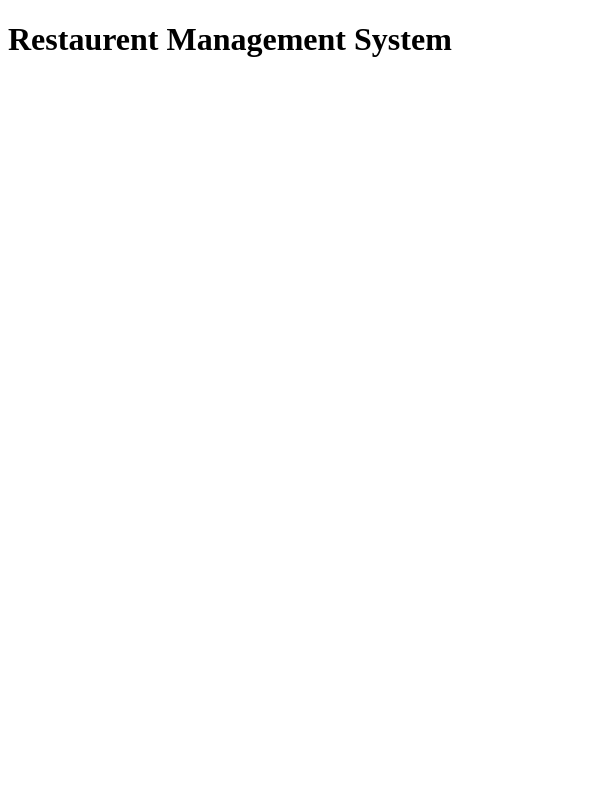
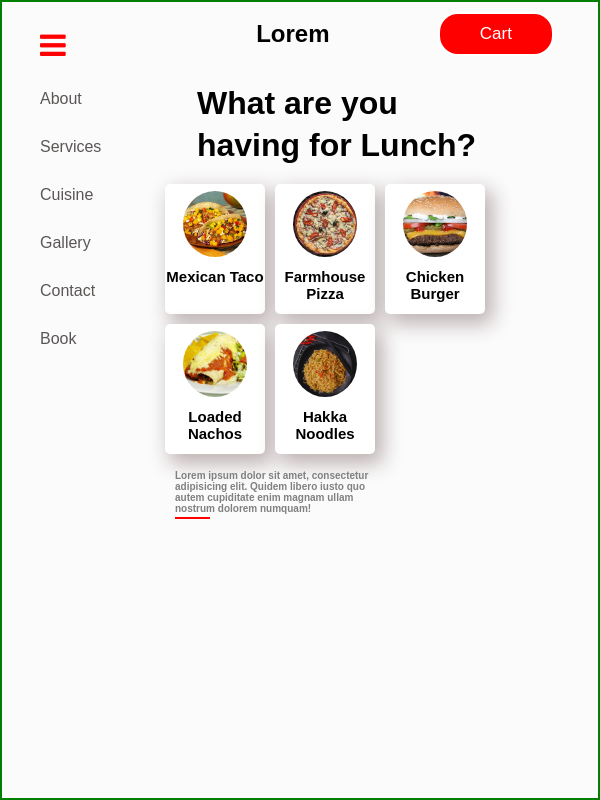
Before and after one commit to sauravkumar98/food, a plain HTML site: page index.html in a window 600 px wide. Drawn offline with Linux system fonts and the light colour scheme.

Commit message:
Completed

```diff
--- /dev/null
+++ b/css/desktop.css
@@ -0,0 +1,140 @@
+* {
+    margin: 0px;
+    padding: 0px;
+    box-sizing: border-box;
+}
+
+body {
+    background-color: #fbfbfb;
+    font-family: sans-serif;
+}
+
+.container {
+    width: 100vw;
+    height: 100vh;
+    display: flex;
+    flex-direction: row;
+    flex-wrap: wrap;
+    justify-content: space-around;
+}
+
+#navbar {
+        margin: 30px auto;
+        width: 20%;
+        display: flex;
+        flex-direction: column;
+        align-items: center;
+        flex-wrap: wrap;
+        align-content: space-between;
+        padding-left: 30px;
+
+
+}
+
+.icon
+{
+    display:none;
+}
+
+.logo span
+{
+    display: block;
+}
+ul li {
+    list-style: none;
+    margin: 40px 0px;
+}
+
+ul li a {
+    text-decoration: none;
+    color: rgb(90, 86, 86);
+}
+
+#cart{
+    position: relative;
+    left: 50px;
+    padding: 10px 40px;
+    font-size: 17px;
+    border-radius: 20px;
+    background-color: red;
+    color: white;
+    border: 2px solid white;
+    cursor: pointer;
+}
+
+
+.box {
+    width: 80%;
+
+}
+
+
+
+.box1 {
+    margin: 80px 0px;
+    display: flex;
+    flex-direction: row;
+    flex-wrap: wrap;
+    align-content: flex-start;
+    justify-content: space-evenly;
+    align-items: center;
+
+}
+
+.box1 h1 {
+    font-size: 3.5rem;
+}
+
+.box1 h1 span {
+    display: block;
+    margin: 5px 0px;
+}
+
+.box1 p {
+    display: block;
+    margin: 5px auto;
+    width: 200px;
+    text-align: start;
+    color:gray;
+}
+
+hr {
+    width: 60px;
+    height: 3px;
+    background-color: red;
+    border: none;
+}
+
+
+
+.box2 {
+    margin-top: 50px;
+    display: flex;
+    flex-wrap: wrap;
+    align-content: center;
+    align-items: center;
+    justify-content: space-around;
+}
+
+.item {
+    width: 200px;
+    height: 220px;
+    margin: 2px 5px;
+    background-color: white;
+    border-radius: 5px;
+    box-shadow: 6px 8px 20px 2px #bdb2b2;
+}
+
+img {
+width: 190px;
+height: 150px;
+margin: 5px auto;
+border-radius: 50%;
+padding: 2px 18px;
+object-fit: cover;
+}
+
+p {
+    text-align: center;
+    font-weight: bold;
+}
--- /dev/null
+++ b/css/mobile.css
@@ -0,0 +1,139 @@
+/* For Mobile devices */
+
+@media only screen and (min-width:480px) and (max-width:767px) {
+
+    .container {
+      border: 2px solid green;
+      display: flex;
+      flex-direction: column;
+      flex-wrap: wrap;
+      align-items: center;
+      justify-content: flex-start;
+    }
+
+    #navbar {
+        width: 100%;
+        height:0px;
+        margin:10px 0px;
+        display: flex;
+        flex-direction: row;
+        flex-wrap: wrap;
+        justify-content: space-around;
+    }
+
+    .icon {
+        display: unset;
+    }
+
+    .icon i{
+        color:red;
+        font-size: 30px;
+    }
+
+
+    ul {
+           position: absolute;
+           left: 40px;
+           top: 30px;
+           overflow: auto;
+    }
+
+    ul li {
+        list-style: none;
+        margin: 30px 0px;
+    }
+
+    ul li a {
+        text-decoration: none;
+        color: rgb(90, 86, 86);
+    }
+
+    .logo {
+        font-weight: bold;
+        position: relative;
+        left: 130px;
+    }
+
+    .logo span:nth-child(2) {
+        display: none;
+    }
+
+    .box
+    {
+              width: 70%;
+              position: absolute;
+              top: 80px;
+              left: 150px;
+    }
+
+
+    .box1 {margin:0px;
+          display: flex;
+
+    }
+    .box1 h1
+    {
+        font-size:2rem;
+    }
+    .box1 p
+    {
+             display: block;
+             margin: 5px auto;
+             width: 200px;
+             text-align: start;
+             color: gray;
+             position: absolute;
+             font-size: 10px;
+             bottom: -60px;
+             left: 25px;
+
+    }
+    .box1 hr
+    {
+        width: 35px;
+        height: 2px;
+        background-color: red;
+        border: none;
+        position: absolute;
+        bottom: -60px;
+        left: 25px;
+
+
+    }
+
+
+
+   .box2 {
+           margin-top: 10px;
+           margin-left: 10px;
+           display: flex;
+           flex-wrap: wrap;
+           align-items: center;
+           justify-content: flex-start;
+
+   }
+
+   .item {
+       width: 100px;
+       height: 130px;
+       margin: 5px;
+       background-color: white;
+       border-radius: 5px;
+       box-shadow: 6px 8px 20px 2px #bdb2b2;
+   }
+
+   img {
+       width: 100px;
+       height: 70px;
+
+       border-radius: 50%;
+       object-fit: cover;
+   }
+
+   p {
+       text-align: center;
+       font-size: 15px;
+   }
+
+
+}
--- a/index.html
+++ b/index.html
@@ -5,9 +5,76 @@
     <meta http-equiv="X-UA-Compatible" content="IE=edge">
     <meta name="viewport" content="width=device-width, initial-scale=1.0">
     <title>Restaurent Management System</title>
-    <link rel="stylesheet" href="css/style.css">
+    <link rel="stylesheet" href="css/desktop.css">
+    <link rel="stylesheet" href="css/mobile.css">
+    <link rel="stylesheet" href="https://cdnjs.cloudflare.com/ajax/libs/font-awesome/4.7.0/css/font-awesome.min.css">
 </head>
+<style>
+
+</style>
 <body>
-    <h1>Restaurent Management System</h1>
+
+    <div class="container">
+
+        <!-- Left Side (Navbar)  -->
+
+        <nav id="navbar">
+            <h2 class="logo"><span>Lorem</span><span>Lipsum</span></h2>
+
+            <ul>
+                <a href="#" class="icon">
+                    <i class="fa fa-bars"></i>
+                </a>
+                <li><a href="#">About</a></li>
+                <li><a href="#">Services</a></li>
+                <li><a href="#">Cuisine</a></li>
+                <li><a href="#">Gallery</a></li>
+                <li><a href="#">Contact</a></li>
+                <li><a href="#">Book</a></li>
+            </ul>
+
+           <button type="btn" id="cart">Cart</button>
+
+        </nav>
+
+       <!-- Right Side (Heading and Img) -->
+        <div class="box">
+            <div class="box1">
+                <h1><span>What are you</span><span>having for Lunch?</span></h1>
+                <span>
+                <p>
+                    Lorem ipsum dolor sit amet, consectetur adipisicing elit. Quidem libero
+                    iusto quo autem cupiditate enim magnam ullam nostrum dolorem numquam!
+                </p>
+                <hr>
+                </span>
+
+            </div>
+
+            <div class="box2">
+                <div class="item">
+                    <img src="img/taco.jpg" alt="">
+                    <p>Mexican Taco</p>
+                </div>
+                <div class="item">
+                    <img src="img/pizza.jpg" alt="">
+                    <p>Farmhouse Pizza</p>
+                </div>
+                <div class="item">
+                    <img src="img/burger.jpg" alt="">
+                    <p>Chicken Burger</p>
+                </div>
+                <div class="item">
+                    <img src="img/nachos.jpg" alt="">
+                    <p>Loaded Nachos</p>
+                </div>
+                <div class="item">
+                    <img src="img/noodles.jpg" alt="">
+                    <p>Hakka Noodles</p>
+                </div>
+            </div>
+
+        </div>
+    </div>
 </body>
 </html>
```
Also changed, not shown: css/style.css (deleted), img/burger.jpg (added), img/cart.png (added), img/nachos.jpg (added), img/noodles.jpg (added), img/pizza.jpg (added), img/taco.jpg (added).
